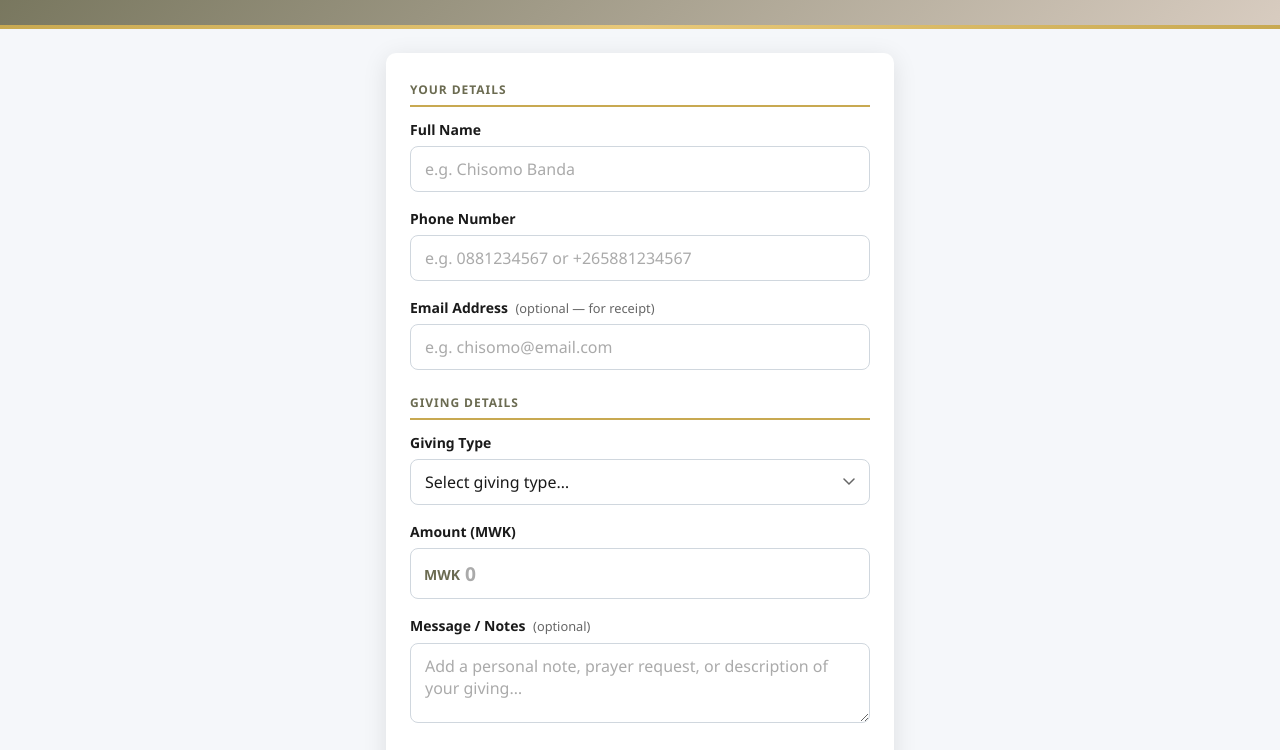
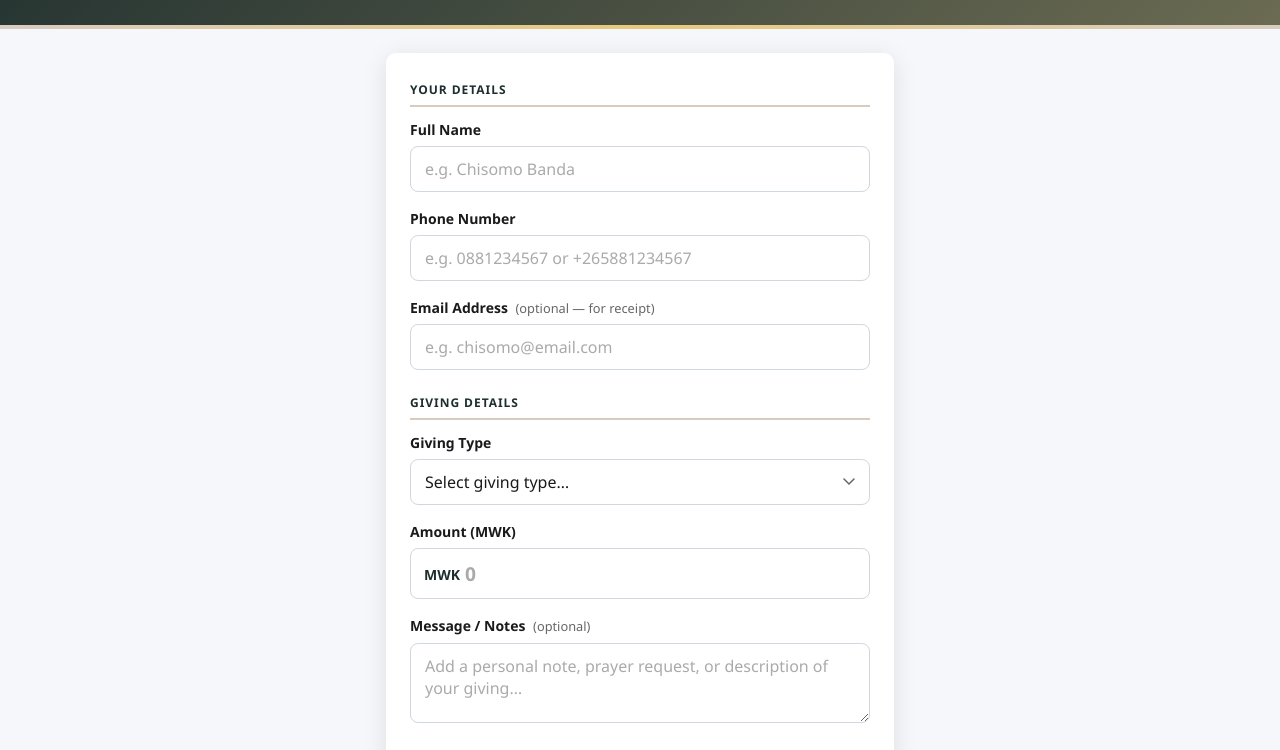
Before and after one commit to DanYankho/BeaconGiving, a plain HTML site: page frontend/index.html in a window 1280 px wide. Shown: the part 184-934 px from the top of the page. Drawn offline with Linux system fonts and the light colour scheme; no server answers.

Commit message:
Update style.css

```diff
--- a/frontend/assets/style.css
+++ b/frontend/assets/style.css
@@ -11,9 +11,9 @@
 }
 
 :root {
-  --primary:       #6B6B51;
-  --primary-light: #D8CCC0;
-  --accent:        #c8a951;
+  --primary:       #1E2E2E;
+  --primary-light: #6B6B52;
+  --accent:        #D8CCC0;
   --success:       #1a7a4a;
   --danger:        #8b0000;
   --text:          #1a1a1a;
```
